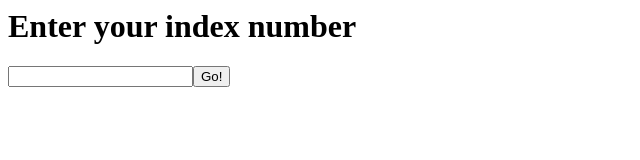
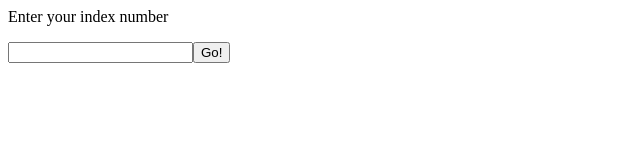
Before and after one commit to wenogk/house_identifier, a plain HTML site: page index.html in a window 1280 px wide. Shown: the whole page, without its empty margins (0-640 px from the left). Drawn offline with nearby package versions, Linux system fonts and the light colour scheme.

Commit message:
Update index.html

```diff
--- a/index.html
+++ b/index.html
@@ -34,5 +34,5 @@ $(document).ready(function(){
 <body>
 <? include('scripts/house.php'); ?>
 <div class="lol" style="">
-<h1 class="titlec">Enter your index number</h1><input type="text" class="index" /><button  class="buts">Go!</button>
+<p class="titlec">Enter your index number</p><input type="text" class="index" /><button  class="buts">Go!</button>
 </div></body></html>
```
